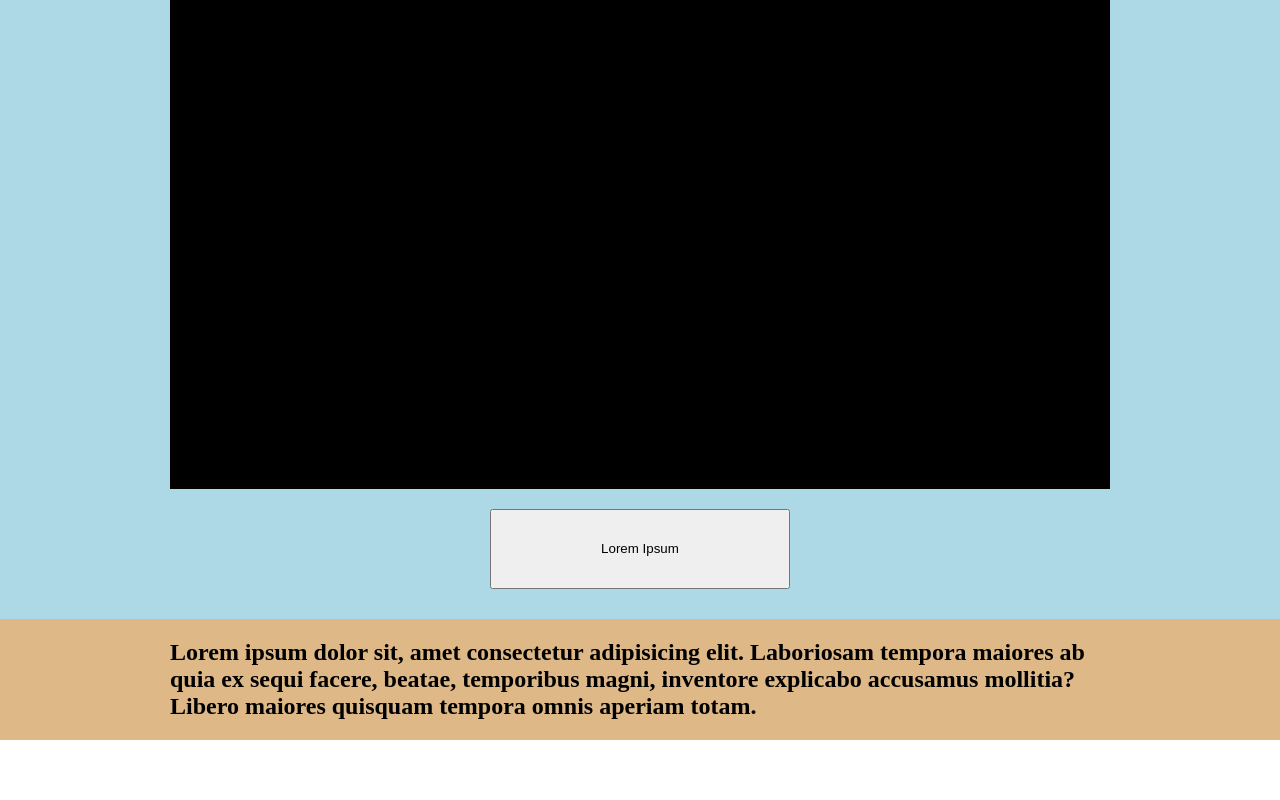
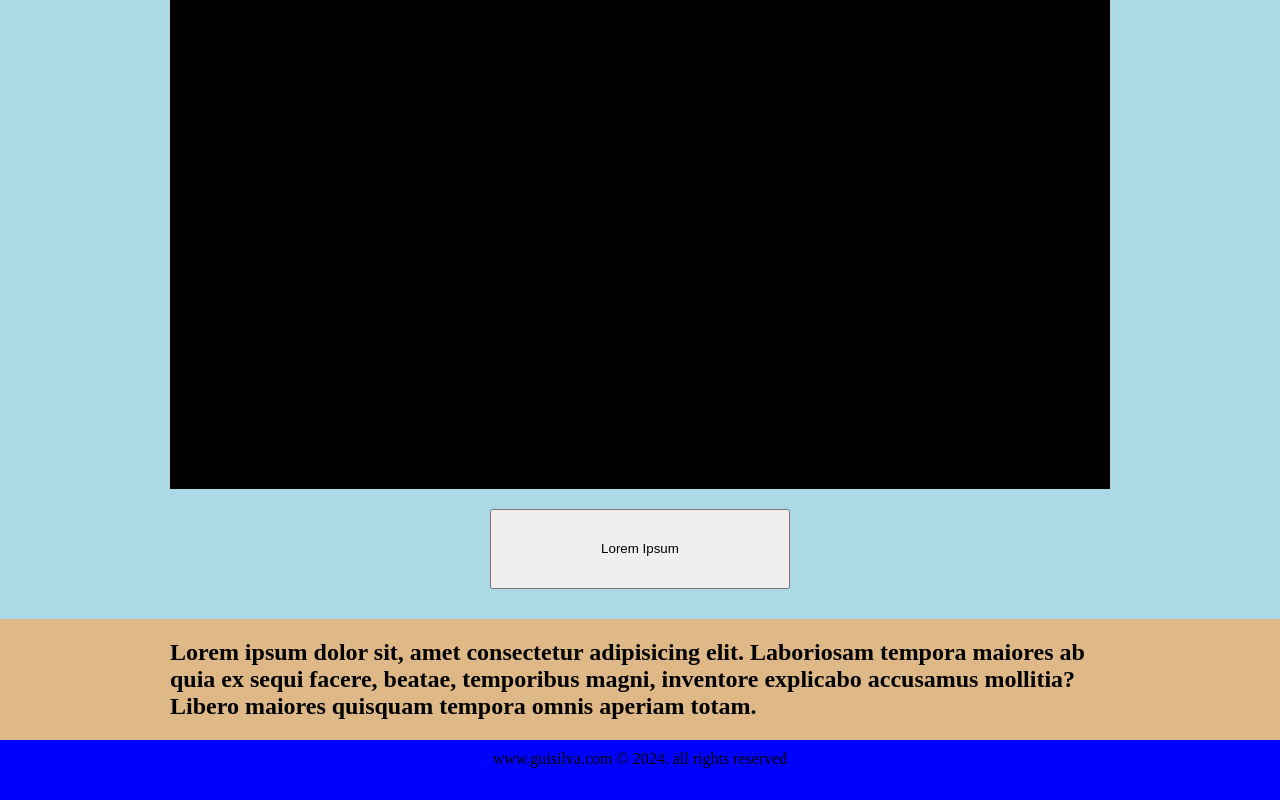
Before and after one commit to MrAngalo/Portfolio-Website, an Angular app: page /home in a window 1280 px wide. Shown: the part 369-1169 px from the top of the page. Before the commit the page ends 1109 px from the top, so only its background shows below. Built offline with nearby package versions, Linux system fonts and the light colour scheme.

Commit message:
added footer

```diff
--- a/src/app/app.component.html
+++ b/src/app/app.component.html
@@ -9,3 +9,8 @@
 </div>
 <div class="header-spacing"></div>
 <router-outlet></router-outlet>
+<div class="content-wrapper footer">
+    <div class="content">
+        <span> www.guisilva.com &copy; 2024. all rights reserved </span>
+    </div>
+</div>
--- a/src/app/app.component.scss
+++ b/src/app/app.component.scss
@@ -33,3 +33,16 @@
 .header-spacing {
     height: $header-height;
 }
+
+.footer {
+    background: blue;
+    height: $footer-height;
+    padding: 0 calc(50% - $footer-width / 2);
+    width: $footer-width;
+
+    padding-top: 10px;
+
+    > .content {
+        text-align: center;
+    }
+}
--- a/src/styles.scss
+++ b/src/styles.scss
@@ -4,6 +4,9 @@ $content-padding: 20px;
 
 $header-width: 600px;
 $header-height: 50px;
+
+$footer-width: 600px;
+$footer-height: 50px;
 
 html,
 body {
```
